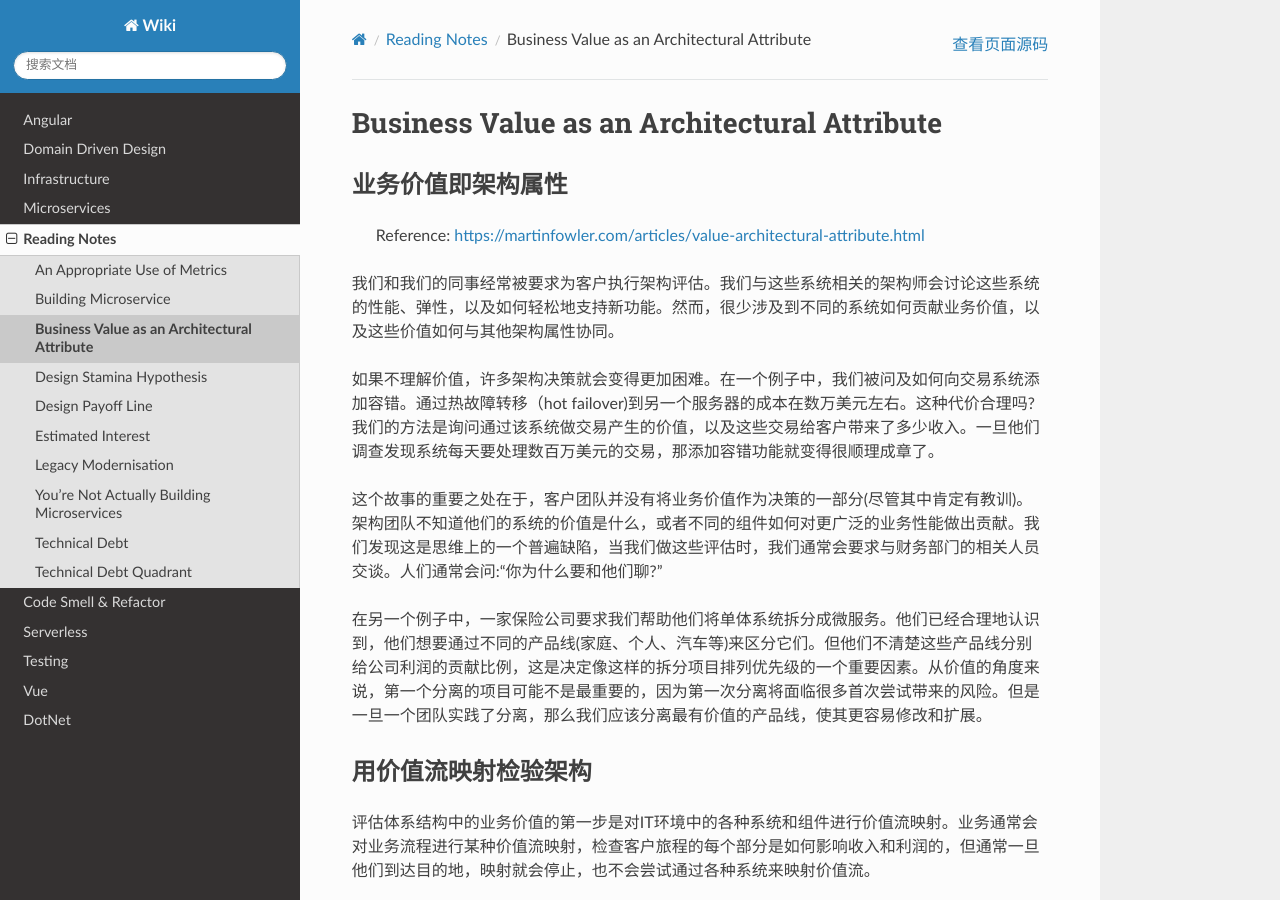
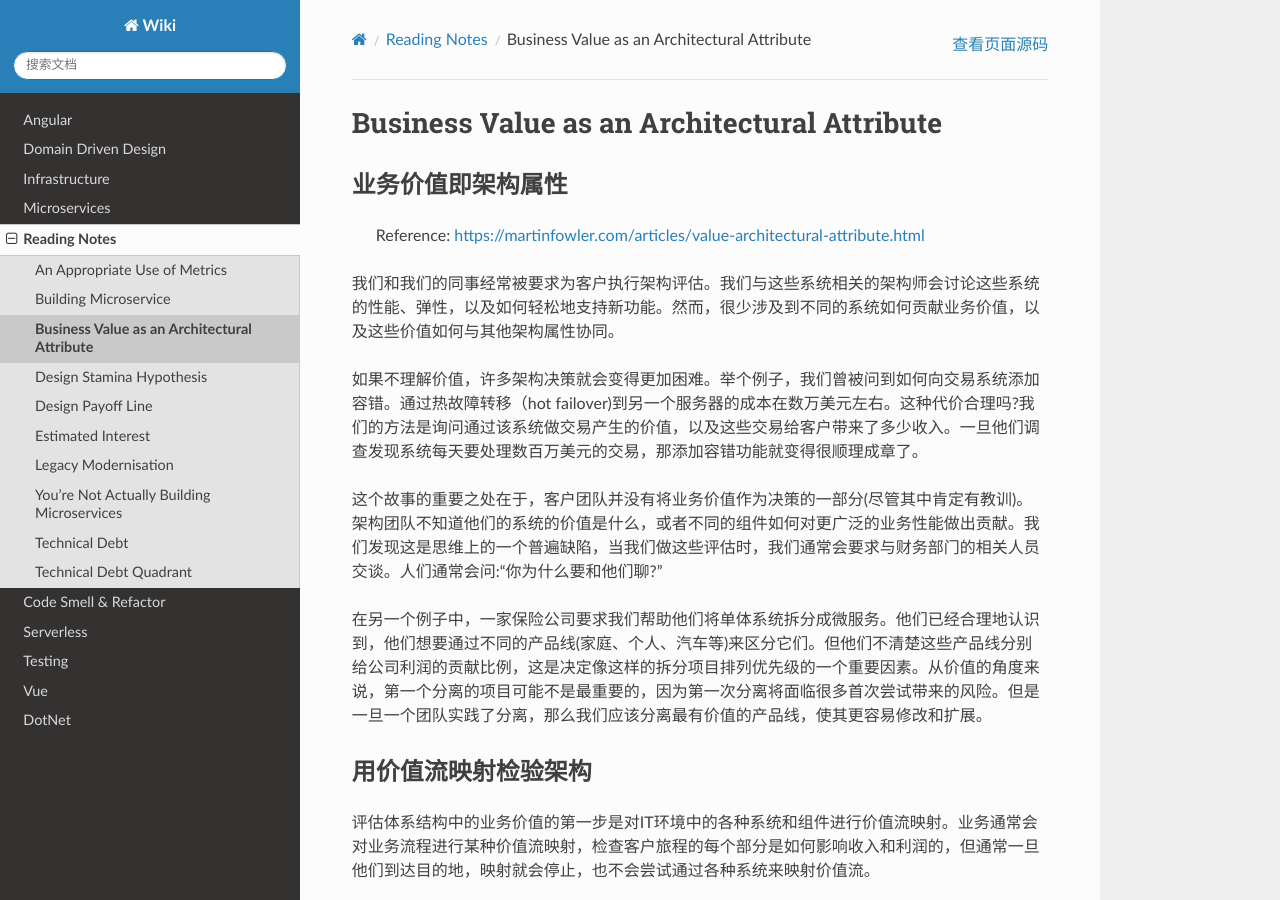
Before and after one commit to abigail830/Sphinx_wiki, a Sphinx documentation site: the page built from source/Reading/Business-Value-as-an-Architectural-Attribute.rst, in a window 1280 px wide and 900 px high. Built offline with Sphinx 7.4.7 and the Read the Docs theme 2.0.0, drawn with Linux system fonts in a browser that asks for light colours.

Commit message:
Update Business-Value-as-an-Architectural-Attribute.rst

```diff
--- a/source/Reading/Business-Value-as-an-Architectural-Attribute.rst
+++ b/source/Reading/Business-Value-as-an-Architectural-Attribute.rst
@@ -8,7 +8,7 @@ Business Value as an Architectural Attribute
 
 我们和我们的同事经常被要求为客户执行架构评估。我们与这些系统相关的架构师会讨论这些系统的性能、弹性，以及如何轻松地支持新功能。然而，很少涉及到不同的系统如何贡献业务价值，以及这些价值如何与其他架构属性协同。
 
-如果不理解价值，许多架构决策就会变得更加困难。在一个例子中，我们被问及如何向交易系统添加容错。通过热故障转移（hot failover)到另一个服务器的成本在数万美元左右。这种代价合理吗?我们的方法是询问通过该系统做交易产生的价值，以及这些交易给客户带来了多少收入。一旦他们调查发现系统每天要处理数百万美元的交易，那添加容错功能就变得很顺理成章了。
+如果不理解价值，许多架构决策就会变得更加困难。举个例子，我们曾被问到如何向交易系统添加容错。通过热故障转移（hot failover)到另一个服务器的成本在数万美元左右。这种代价合理吗?我们的方法是询问通过该系统做交易产生的价值，以及这些交易给客户带来了多少收入。一旦他们调查发现系统每天要处理数百万美元的交易，那添加容错功能就变得很顺理成章了。
 
 这个故事的重要之处在于，客户团队并没有将业务价值作为决策的一部分(尽管其中肯定有教训)。架构团队不知道他们的系统的价值是什么，或者不同的组件如何对更广泛的业务性能做出贡献。我们发现这是思维上的一个普遍缺陷，当我们做这些评估时，我们通常会要求与财务部门的相关人员交谈。人们通常会问:“你为什么要和他们聊?”
 
```
